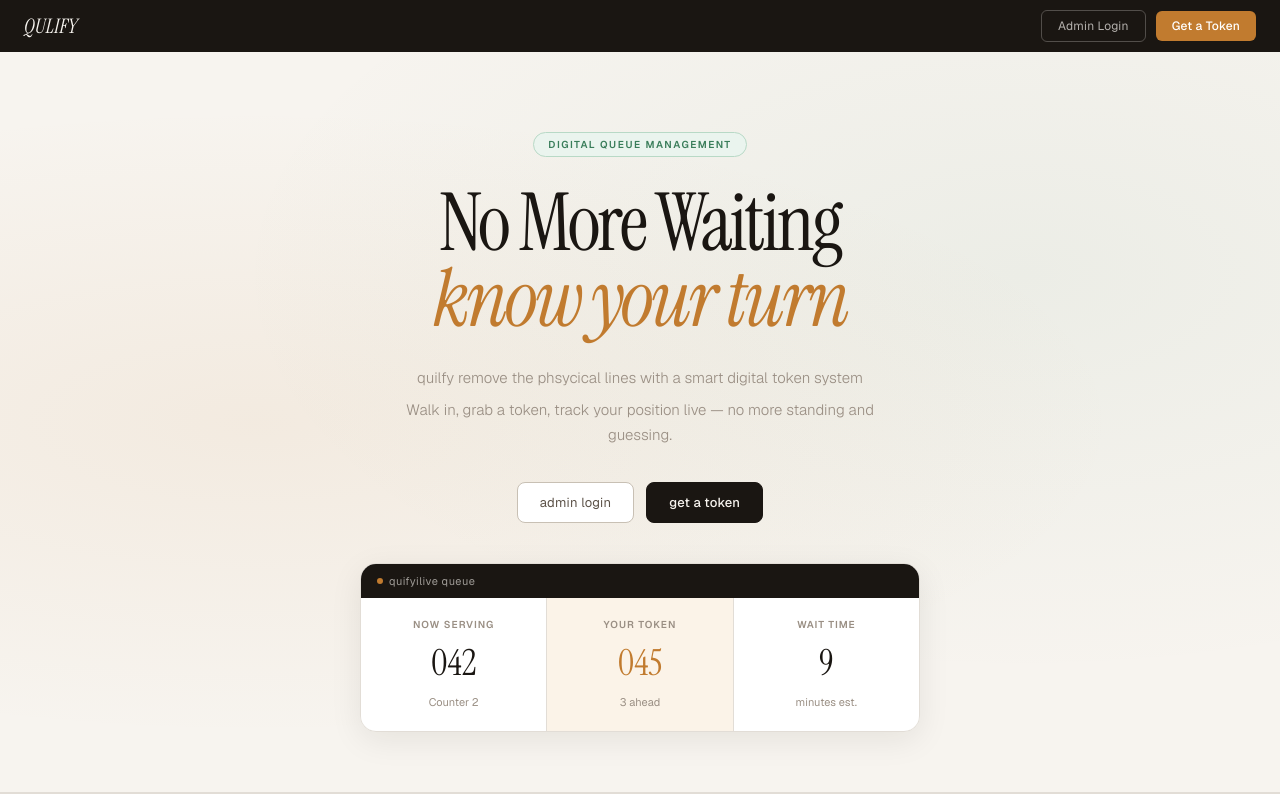
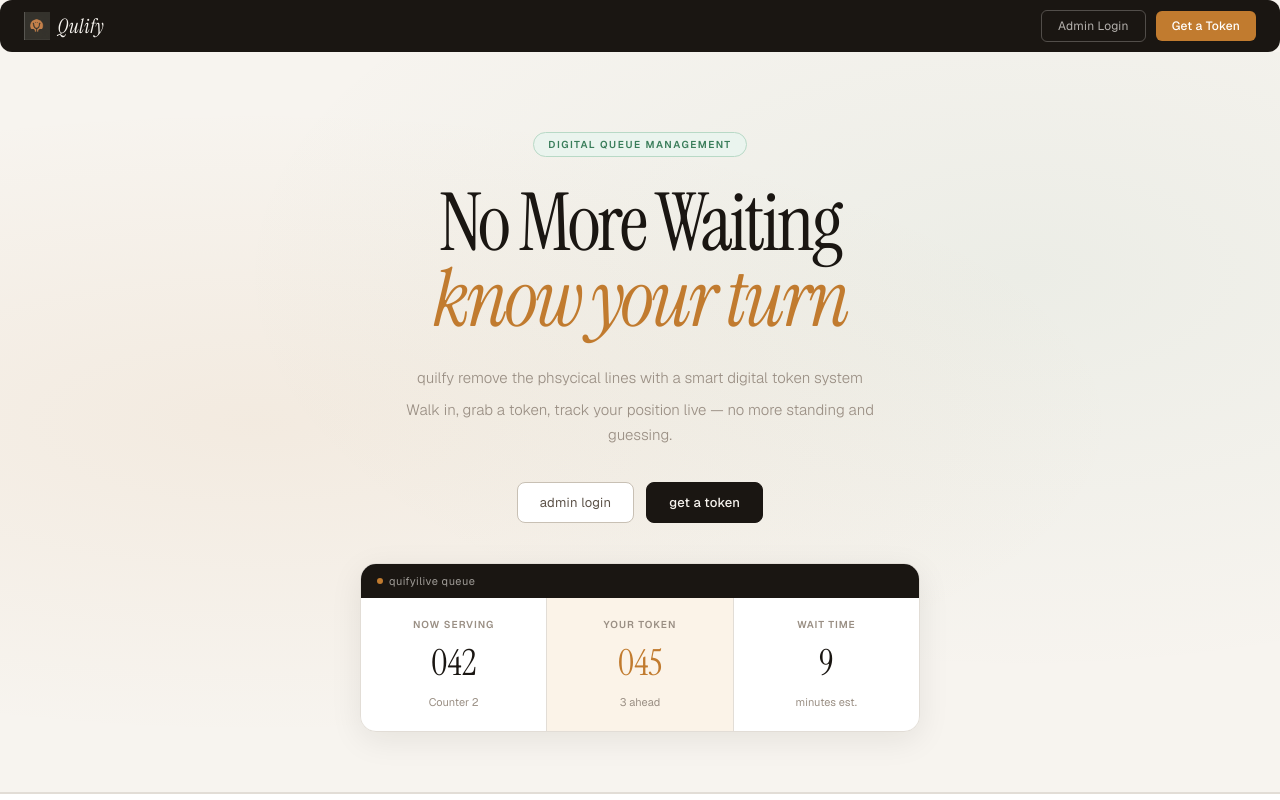
Before and after one commit to Sammy-0722/qulify, a React (Vite) app in the folder react-app/: page / in a window 1280 px wide. Shown: the top 800 px of the page. Built offline with nearby package versions, Linux system fonts and the light colour scheme.

Commit message:
i add logo to each navbar and edit qr color and the navbar of admin and usr

```diff
--- a/react-app/src/components/Admin.css
+++ b/react-app/src/components/Admin.css
@@ -40,6 +40,7 @@ nav {
   position: sticky;
   top: 0;
   z-index: 50;
+  border-radius: 12px;
 }
 
 nav ul {
@@ -60,6 +61,7 @@ nav ul li { list-style: none; }
   color: var(--nav-text);
   letter-spacing: 0.2px;
 }
+.logo span { color: var(--amber); }
 
 .navbtns {
   display: flex;
@@ -93,9 +95,9 @@ nav ul li { list-style: none; }
 
 /* ── Page Layout ─────────────────────────────────────── */
 .root {
-  max-width: 960px;
+  max-width: 988px;
   margin: 0 auto;
-  padding: 24px 20px;
+  padding: 20px 20px;
 }
 
 /* ── Section Labels ──────────────────────────────────── */
--- a/react-app/src/components/Admin.jsx
+++ b/react-app/src/components/Admin.jsx
@@ -144,13 +144,17 @@ function Admin() {
       <div className="root">
         <nav>
           <ul>
-            <div className="logo">QULIFY</div>
+            <div className="logo" style={{ display: 'flex', alignItems: 'center', gap: '8px' }}>
+              <img src="/logo.png" alt="Qulify" style={{ height: '28px', width: 'auto' }} />
+            Quli<span>fy</span>
+            </div>
             <div className="navbtns">
               <li className="Adminloginbtn">Admin</li>
               <li className="Adminloginbtn" onClick={handleLogout}>logout</li>
             </div>
           </ul>
         </nav>
+        <div className="root"></div>
         <div className="sectionline"></div>
 
         {/* QR CODE SECTION */}
@@ -166,7 +170,7 @@ function Admin() {
           </div>
           {showQR && (
             <div style={{ display: 'flex', flexDirection: 'column', alignItems: 'center', gap: '12px', padding: '16px', background: '#111', borderRadius: '12px' }}>
-              <QRCode id="admin-qr-code" value={joinLink} size={180} fgColor="#0b0a0a" bgColor="#fbfafa" />
+              <QRCode id="admin-qr-code" value={joinLink} size={180} fgColor="#0b0a0a" bgColor="#e7e0e0" />
               <div style={{ color: '#060505', fontSize: '0.75rem', wordBreak: 'break-all', textAlign: 'center' }}>{joinLink}</div>
               <div className="Controlbtns" onClick={copyLink}>Copy Link</div>
               <div className="Controlbtns" onClick={handleDownloadQR}>
--- a/react-app/src/components/Login.jsx
+++ b/react-app/src/components/Login.jsx
@@ -42,7 +42,10 @@ const Login = () => {
   return (
     <div className="login-body">
       <div className="login-card">
-        <div className="login-logo">Quli<span>fy</span></div>
+        <div className="login-logo" style={{ display: 'flex', alignItems: 'center', gap: '10px' }}>
+          <img src="/logo.png" alt="Qulify" style={{ height: '32px', width: 'auto' }} />
+          Quli<span>fy</span>
+        </div>
         <div className="login-sub">Queue Management System</div>
         <div className="login-badge">{isRegister ? 'Create Admin' : 'Admin Portal'}</div>
 
--- a/react-app/src/components/landingpage.jsx
+++ b/react-app/src/components/landingpage.jsx
@@ -1,4 +1,4 @@
-import {useNavigate} from 'react-router-dom';
+import { useNavigate } from 'react-router-dom';
 import "./landingpage.css";
 import "../App.css"
 function Landingpage() {
@@ -7,9 +7,12 @@ function Landingpage() {
         <div>
             <nav>
                 <ul>
-                    <div className="logo">QULIFY</div>
+                    <div className="logo" style={{ display: 'flex', alignItems: 'center', gap: '8px' }}>
+                        <img src="/logo.png" alt="Qulify" style={{ height: '28px', width: 'auto' }} />
+                        Qulify
+                    </div>
                     <div className="navbtns">
-                        <li className="Adminloginbtntop" onClick={()=>navigate('/Login')}>Admin Login</li>
+                        <li className="Adminloginbtntop" onClick={() => navigate('/Login')}>Admin Login</li>
                         <li className="Gettokenbtntop" onClick={() => alert("Please scan your shop's QR code to join the queue.")}> Get a Token</li>
                     </div>
                 </ul>
@@ -24,8 +27,8 @@ function Landingpage() {
                     <div className="para">Walk in, grab a token, track your position
                         live — no more standing and guessing.</div>
                     <div className="introbtns">
-                        <li className="Adminloginbtn"  onClick={()=>navigate('/Login')}> admin login</li>
-                        <li className="Gettokenbtn"   onClick={() => alert("Please scan your shop's QR code to join the queue.")}> get a token</li>
+                        <li className="Adminloginbtn" onClick={() => navigate('/Login')}> admin login</li>
+                        <li className="Gettokenbtn" onClick={() => alert("Please scan your shop's QR code to join the queue.")}> get a token</li>
                     </div>
                     <div className="Dashboradcontainer">
                         <div className="shorthead">quifyilive queue</div>
@@ -152,7 +155,7 @@ function Landingpage() {
                         <div className="Readyhead">Ready to kill the queue?</div>
                         <div className="heading">Join as a customer or manage your counter as an admin.</div>
                         <div className="introbtns">
-                            <div className="Gettokenbtn"  onClick={()=>navigate('/join/:adminId')}>GET MY TOKEN</div>
+                            <div className="Gettokenbtn" onClick={() => navigate('/join/:adminId')}>GET MY TOKEN</div>
                             <div className="Adminloginbtn" onClick={() => alert("Please scan your shop's QR code to join the queue.")}>ADMIN LOGIN</div>
                         </div>
                     </div>
--- a/react-app/src/components/user.jsx
+++ b/react-app/src/components/user.jsx
@@ -1,6 +1,6 @@
 import { useEffect, useState } from "react";
 import { useParams } from "react-router-dom";
-import { getQueue, joinQueue } from '../services/api'
+import { getQueue, joinQueue } from '../services/api';
 import "./user2.css";
 
 function User1() {
@@ -71,10 +71,11 @@ function User1() {
     <>
       <nav>
         <ul>
-          <div className="logo">QULIFY</div>
-          <div className="navbtns">
-            <li className="Adminloginbtn">Customer</li>
+          <div className="logo" style={{ display: 'flex', alignItems: 'center', gap: '8px' }}>
+            <img src="/logo.png" alt="Qulify" style={{ height: '28px', width: 'auto' }} />
+              Quli<span>fy</span>
           </div>
+
         </ul>
       </nav>
       <div className="sectionline"></div>
@@ -176,9 +177,9 @@ function User1() {
             <div className="formsheet" onClick={(e) => e.stopPropagation()}>
               <div style={{ fontSize: '3rem' }}>🎟️</div>
               <div className="formtitle">Token Generated!</div>
-              <div style={{ fontSize: '3rem', fontWeight: 'bold', color: '#00ff99' }}>{TokenNo}</div>
-              <div style={{ color: '#aaa', marginBottom: '8px' }}>Issued at {issuedat}</div>
-              <div style={{ color: '#ccc', marginBottom: '16px' }}>
+              <div style={{ fontSize: '3rem', fontWeight: 'bold', color: '#3e2c1f' }}>{TokenNo}</div>
+              <div style={{ color: '#0b0b0b', marginBottom: '8px' }}>Issued at {issuedat}</div>
+              <div style={{ color: '#0b0b0b', marginBottom: '16px' }}>
                 Estimated wait: <strong>{estimatedWait} mins</strong>
               </div>
               <div className="Taketoken" onClick={() => setShowPopup(false)}>Got it!</div>
--- a/react-app/src/components/user2.css
+++ b/react-app/src/components/user2.css
@@ -57,7 +57,7 @@ nav ul li { list-style: none; }
   font-style: italic;
   color: var(--nav-text);
 }
-
+.logo span { color: var(--amber); }
 .navbtns {
   display: flex;
   gap: 8px;
```
Lines whose indentation alone changed are shown as unchanged.
